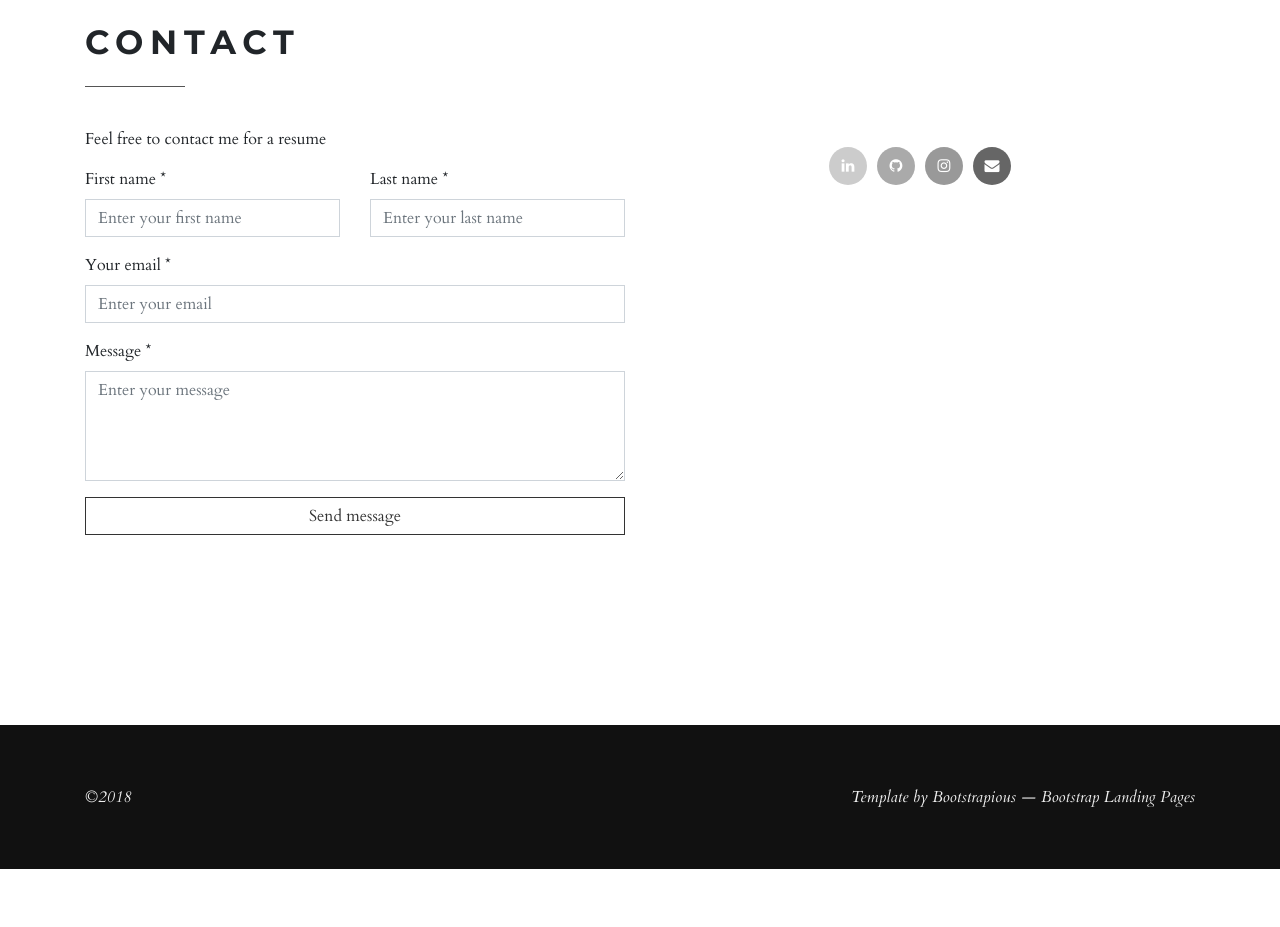
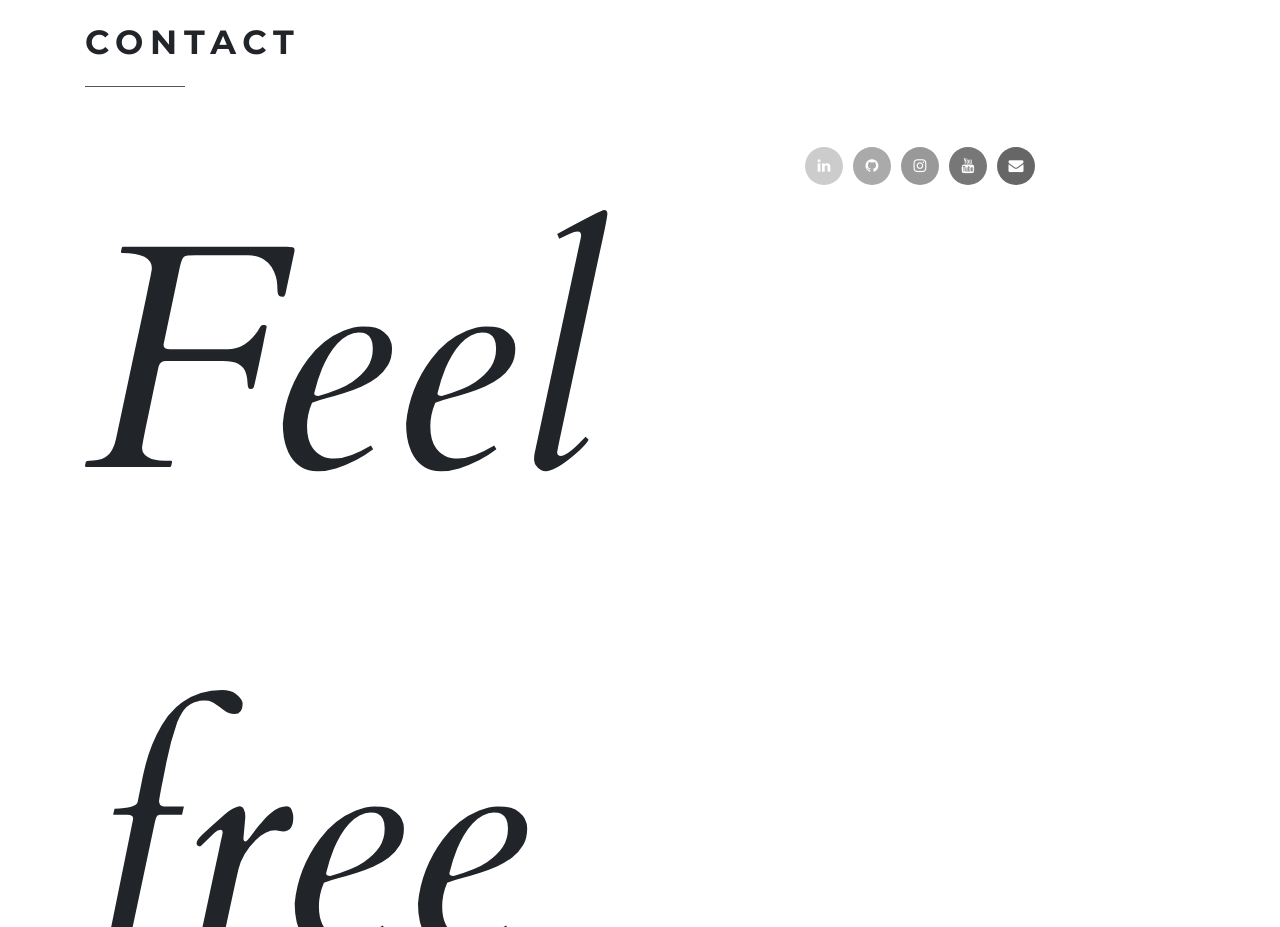
Before and after one commit to vyu113/vyu113.github.io, a plain HTML site: page index.html in a window 1280 px wide. Shown: the part 4380-5307 px from the top of the page. Before the commit the page ends 5249 px from the top, so only its background shows below. Drawn offline with Linux system fonts and the light colour scheme; some packages are replaced by stand-ins of ours.

Commit message:
added youtube

```diff
--- a/css/style.default.css
+++ b/css/style.default.css
@@ -264,6 +264,10 @@ p.social a.github {
 
 p.social a.instagram {
   background-color: #999;
+}
+
+p.social a.youtube {
+  background-color: #777;
 }
 
 p.social a.email {
--- a/index.html
+++ b/index.html
@@ -226,7 +226,7 @@
             <div class="row">
               <div class="col-lg-6">
                 <form id="contact-form" method="post" action="https://formspree.io/viviyu@umich.edu" class="contact-form">
-                   <p>Feel free to contact me for a resume</p>
+                   <p class="italic">Feel free to contact me for a resume</p>
                   <div class="controls">
                     <div class="row">
                       <div class="col-md-6">
@@ -258,11 +258,9 @@
               </div>
               <div class="col-lg-6">
 
-                <!--<p>Feel free to contact me for a resume </p>-->
-
                 <!-- <p class="social"><a href="#" title="" class="facebook"><i class="fa fa-facebook"></i></a><a href="#" title="" class="twitter"><i class="fa fa-twitter"></i></a><a href="#" title="" class="gplus"><i class="fa fa-google-plus"></i></a><a href="#" title="" class="instagram"><i class="fa fa-instagram"></i></a><a href="mailto:viviyu@umich.edu" title="" class="email"><i class="fa fa-envelope"></i></a></p> -->
 
-                <p class="social"><a href="https://www.linkedin.com/in/vivian-yu-51a0aa137/" title="" class="linkedin"><i class="fa fa-linkedin"></i></a><a href="https://github.com/vyu113" title="" class="github"><i class="fa fa-github"></i></a><a href="https://www.instagram.com/vyu113/" title="" class="instagram"><i class="fa fa-instagram"></i></a><a href="mailto:viviyu@umich.edu" title="" class="email"><i class="fa fa-envelope"></i></a></p>
+                <p class="social"><a href="https://www.linkedin.com/in/vivian-yu-51a0aa137/" title="" class="linkedin"><i class="fa fa-linkedin"></i></a><a href="https://github.com/vyu113" title="" class="github"><i class="fa fa-github"></i></a><a href="https://www.instagram.com/vyu113/" title="" class="instagram"><i class="fa fa-instagram"></i></a><a href="https://www.youtube.com/pianogirl98" title="" class="youtube"><i class="fa fa-youtube"></i></a><a href="mailto:viviyu@umich.edu" title="" class="email"><i class="fa fa-envelope"></i></a></p>
               </div>
             </div>
           </div>
```
